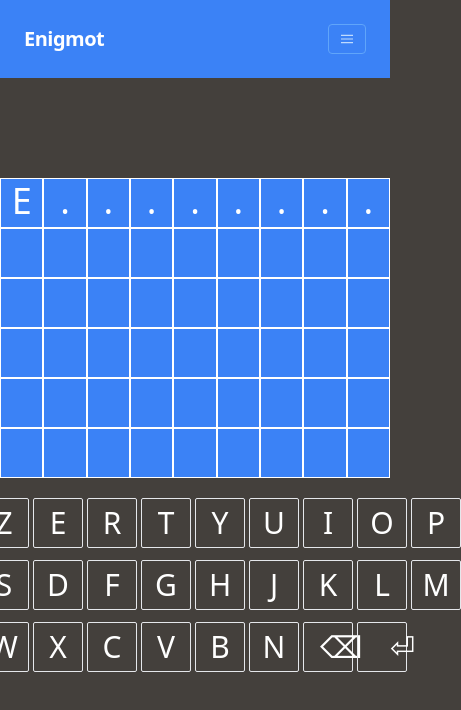
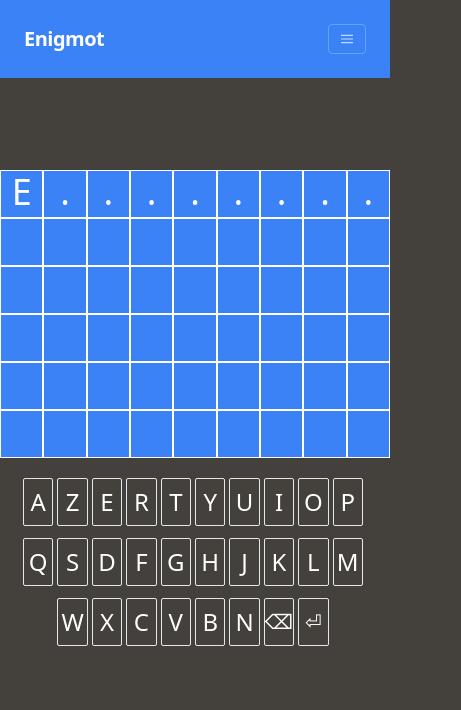
Before and after one commit to jbreuil/enigmot, a Vue app: page /#/daily in a window 390 px wide. Shown: the top 710 px of the page, 461 px wide, since content can reach past the window. Built offline with nearby package versions, Linux system fonts and the light colour scheme; what @vueuse/head would draw is missing.

Commit message:
fix some mobile issues

```diff
--- a/src/components/GameBoard.vue
+++ b/src/components/GameBoard.vue
@@ -265,9 +265,9 @@ onUnmounted(() => {
 </script>
 
 <template>
-    <div class="message flex justify-center my-8">
+    <div class="message flex justify-center items-center my-4 lg:my-8">
         <Transition name="fade">
-            <div class="flex text-white text-3xl" v-show="message">{{ message }}</div>
+            <div class="flex text-white text-xl lg:text-3xl px-4" v-show="message">{{ message }}</div>
         </Transition>
     </div>
     <div class="flex flex-col my-5">
@@ -290,8 +290,8 @@ onUnmounted(() => {
 
 <style scoped>
 .tile {
-    width: 50px;
-    height: 50px;
+    width: 3rem;
+    height: 3rem;
     @apply border-solid border border-white;
     @apply text-white text-4xl;
     @apply flex justify-center items-center;
@@ -316,6 +316,6 @@ onUnmounted(() => {
 }
 
 .message {
-    min-height: 2.25rem;
+    min-height: 3.5rem;
 }
 </style>
--- a/src/components/KeyBoard.vue
+++ b/src/components/KeyBoard.vue
@@ -42,9 +42,12 @@ function classTile(status: TileStatus) {
                 @click="$emit('key', key)"
                 :key="key"
             >
-                <span v-if="key !== 'Backspace' && key !== 'Enter'">{{ key }}</span>
-                <span class="mx-4" v-if="key === 'Backspace'">{{ '\u232B' }}</span>
-                <span class="mx-8" v-if="key === 'Enter'">{{ '\u23CE' }}</span>
+                <span
+                    class="text-2xl lg:text-3xl"
+                    v-if="key !== 'Backspace' && key !== 'Enter'"
+                >{{ key }}</span>
+                <span class="text-xl lg:text-3xl" v-if="key === 'Backspace'">{{ '\u232B' }}</span>
+                <span class="text-xl lg:text-3xl" v-if="key === 'Enter'">{{ '\u23CE' }}</span>
             </button>
         </div>
     </div>
@@ -58,8 +61,9 @@ function classTile(status: TileStatus) {
 .key {
     @apply mr-1;
     @apply border rounded-sm;
-    @apply text-3xl;
-    min-width: 50px;
-    min-height: 50px;
+    width: 3rem;
+    height: 3rem;
+    min-width: 1.9rem;
+    min-height: 1.9rem;
 }
 </style>
```
